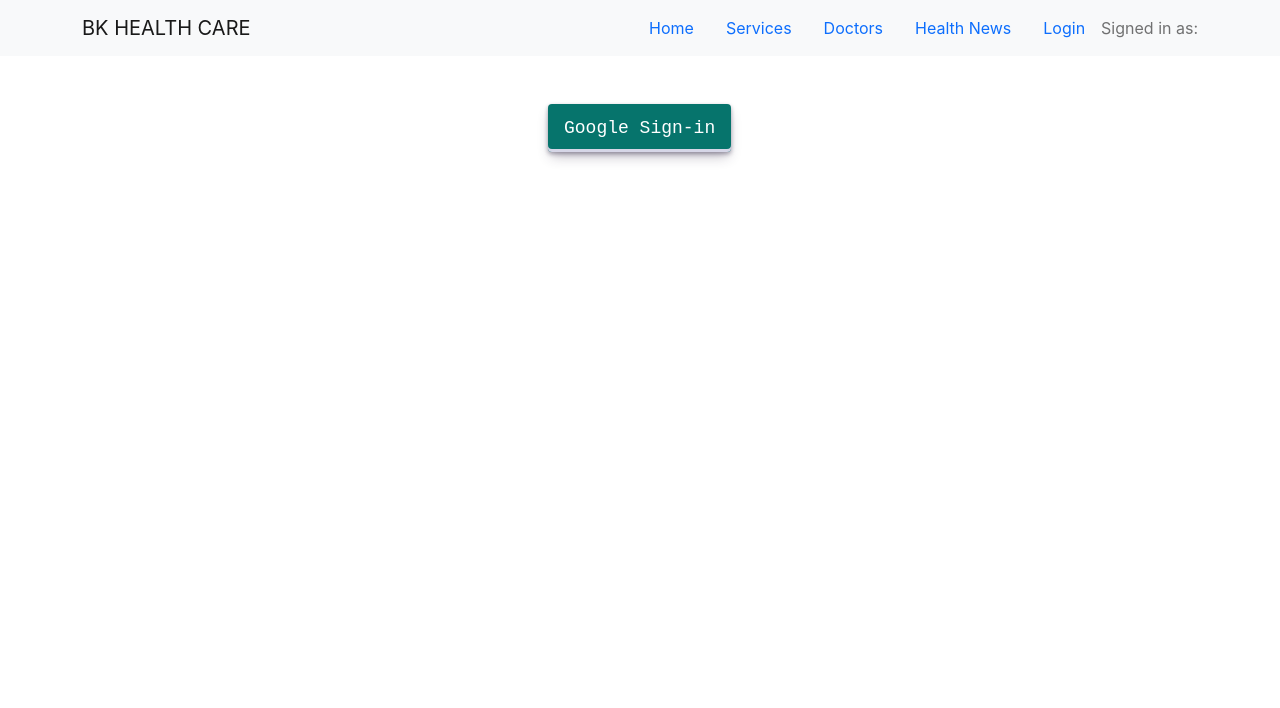
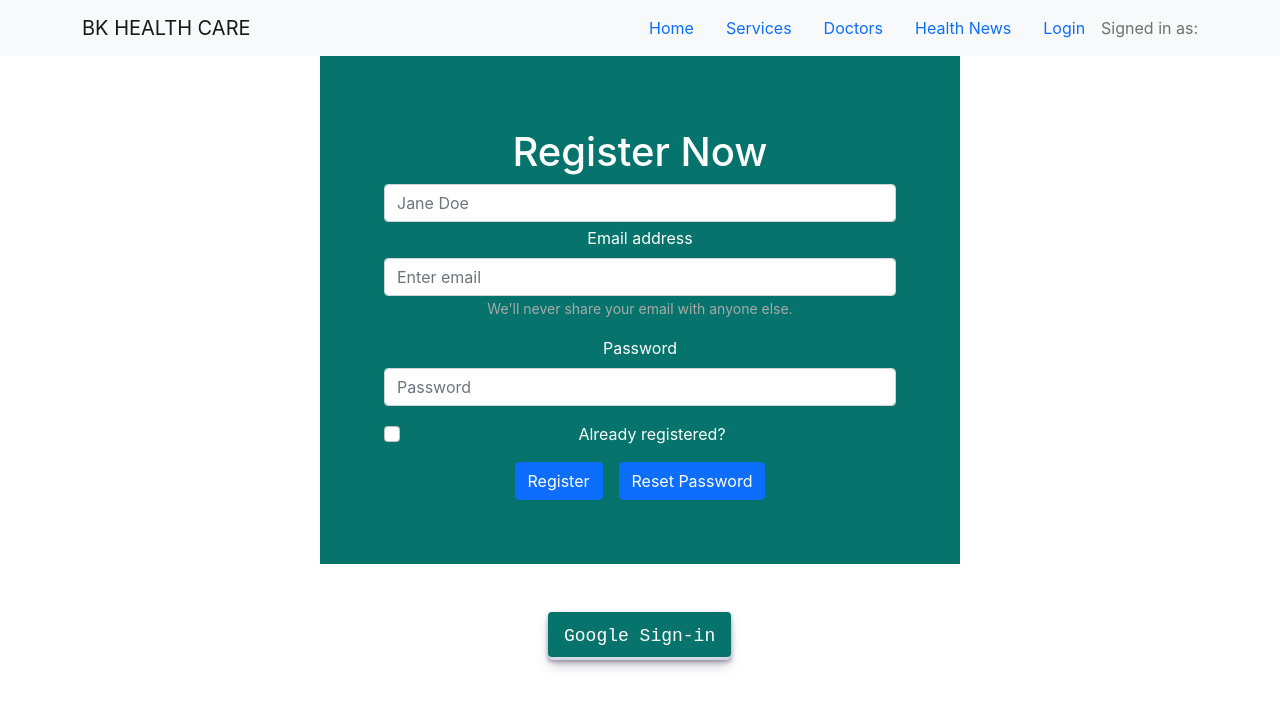
Before and after one commit to bkuddin/bk-health-care, a React (Create React App) app: page /login in a window 1280 px wide. Shown: the top 708 px of the page. Built offline with nearby package versions, Linux system fonts and the light colour scheme; no server answers.

Commit message:
Defined Email and password based Authentication

```diff
--- a/package.json
+++ b/package.json
@@ -11,6 +11,7 @@
     "react": "^17.0.2",
     "react-bootstrap": "^2.0.0-rc.1",
     "react-dom": "^17.0.2",
+    "react-hook-form": "^7.17.4",
     "react-router-dom": "^5.3.0",
     "react-router-hash-link": "^2.4.3",
     "react-scripts": "4.0.3",
--- a/src/components/Shared/Header/Header.js
+++ b/src/components/Shared/Header/Header.js
@@ -17,7 +17,7 @@ const Header = () => {
         expand="lg"
       >
         <Container>
-          <Navbar.Brand href="#home" className="text-uppercase">
+          <Navbar.Brand as={Link} to="/home" className="text-uppercase">
             BK HEALTH CARE
           </Navbar.Brand>
           <Navbar.Toggle />
--- a/src/components/Shared/Login/Login.css
+++ b/src/components/Shared/Login/Login.css
@@ -47,3 +47,13 @@
   box-shadow: #d6d6e7 0 3px 7px inset;
   transform: translateY(2px);
 }
+
+/* Form Style */
+
+.form-style {
+  width: 50%;
+  margin: 0 auto;
+  background-color: #06746c;
+  padding: 5%;
+  color: white;
+}
--- a/src/components/Shared/Login/Login.js
+++ b/src/components/Shared/Login/Login.js
@@ -1,14 +1,188 @@
-import React from "react";
+import { useState } from "react";
+import { Button, Col, Form } from "react-bootstrap";
 import useAuth from "../../../hooks/useAuth";
 import "./Login.css";
 
+// Only for Email Sign In
+
+import {
+  getAuth,
+  createUserWithEmailAndPassword,
+  signInWithEmailAndPassword,
+  sendEmailVerification,
+  sendPasswordResetEmail,
+  updateProfile,
+} from "firebase/auth";
+import initAuth from "../../Firebase/firebase.init";
+
+initAuth();
+
+// Only for Email Sign In
+
 const Login = () => {
   const { signInUsingGoogle } = useAuth();
+
+  const auth = getAuth();
+  const [name, setName] = useState("");
+  const [email, setEmail] = useState("");
+  const [password, setPassword] = useState("");
+
+  // Error State for validation
+  const [error, setError] = useState("");
+  const [isLogin, setIsLogin] = useState(false);
+
+  //   Handle Email
+
+  const handleEmail = (e) => {
+    setEmail(e.target.value);
+  };
+
+  //   Handle Name changed
+
+  const handleNameChanged = (e) => {
+    setName(e.target.value);
+  };
+
+  //   Handle Password
+
+  const handlePassword = (e) => {
+    setPassword(e.target.value);
+  };
+
+  //   Toggle Login
+  const toggleLogin = (e) => {
+    setIsLogin(e.target.checked);
+  };
+
+  //   Handle Registration
+  const handleRegistration = (e) => {
+    console.log(email, password);
+    e.preventDefault();
+    // password Length validation
+    if (password.length < 6) {
+      setError("Passwords must be at least 6 characters in length");
+      return;
+    }
+    // password uppercase validation
+
+    if (!/(?=.*[A-Z].*[A-Z])/.test(password)) {
+      setError("Ensure string has two uppercase letters.");
+      return;
+    }
+    isLogin ? loginProcess(email, password) : registerNewUser(email, password);
+  };
+
+  const loginProcess = (email, password) => {
+    signInWithEmailAndPassword(auth, email, password)
+      .then((result) => {
+        console.log(result.user);
+        setError("");
+      })
+      .catch((error) => {
+        setError(error.message);
+      });
+  };
+
+  const registerNewUser = (email, password) => {
+    createUserWithEmailAndPassword(auth, email, password)
+      .then((result) => {
+        console.log(result.user);
+        setError("");
+        verifyEmail();
+        setUserName();
+      })
+      .catch((error) => {
+        setError(error.message);
+      });
+  };
+
+  //   Verify Email
+
+  const verifyEmail = () => {
+    sendEmailVerification(auth.currentUser).then((result) => {
+      console.log(result);
+    });
+  };
+
+  //   Update Profile
+  const setUserName = () => {
+    updateProfile(auth.currentUser, { displayName: name }).then((result) => {});
+  };
+
+  //   handle Reset Password
+
+  const handleResetPass = () => {
+    sendPasswordResetEmail(auth, email).then((result) => {});
+  };
+
   return (
-    <div className="my-5">
-      <button className="bk-btn" onClick={signInUsingGoogle}>
-        Google Sign-in
-      </button>
+    <div>
+      <div className="form-style">
+        <Form onSubmit={handleRegistration}>
+          <h3 className="my-2 fs-1">
+            {isLogin ? "Login Now" : "Register Now"}
+          </h3>
+          {!isLogin && (
+            <Col sm={12} className="my-1">
+              <Form.Label htmlFor="inlineFormInputName" visuallyHidden>
+                Name
+              </Form.Label>
+              <Form.Control
+                onBlur={handleNameChanged}
+                id="inlineFormInputName"
+                placeholder="Jane Doe"
+              />
+            </Col>
+          )}
+          <Form.Group className="mb-3" controlId="formBasicEmail">
+            <Form.Label>Email address</Form.Label>
+            <Form.Control
+              onBlur={handleEmail}
+              type="email"
+              placeholder="Enter email"
+              required
+            />
+            <Form.Text className="" style={{ color: "darkgray" }}>
+              We'll never share your email with anyone else.
+            </Form.Text>
+          </Form.Group>
+
+          <Form.Group className="mb-3" controlId="formBasicPassword">
+            <Form.Label>Password</Form.Label>
+            <Form.Control
+              onBlur={handlePassword}
+              type="password"
+              placeholder="Password"
+              required
+            />
+          </Form.Group>
+          <Form.Group className="mb-3" controlId="formBasicCheckbox">
+            <Form.Check
+              onChange={toggleLogin}
+              type="checkbox"
+              label="Already registered?"
+            />
+          </Form.Group>
+          <div className="mb-3 text-warning">{error}</div>
+          <Button variant="primary" type="submit">
+            {isLogin ? "Login" : "Register"}
+          </Button>
+
+          <Button
+            className="ms-3"
+            onClick={handleResetPass}
+            variant="primary"
+            type="submit"
+          >
+            Reset Password
+          </Button>
+        </Form>
+      </div>
+      <div className="my-5">
+        <button className="bk-btn" onClick={signInUsingGoogle}>
+          Google Sign-in
+        </button>
+      </div>
     </div>
   );
 };
--- a/src/hooks/useFirebase.js
+++ b/src/hooks/useFirebase.js
@@ -13,6 +13,7 @@ initAuth();
 const useFirebase = () => {
   const [user, setUser] = useState({});
   const [isLoading, setIsLoading] = useState(true);
+
   const auth = getAuth();
 
   //   Google Sign In
```
Also changed, not shown: 1 other file (tests, documents, lock files or other folders).
